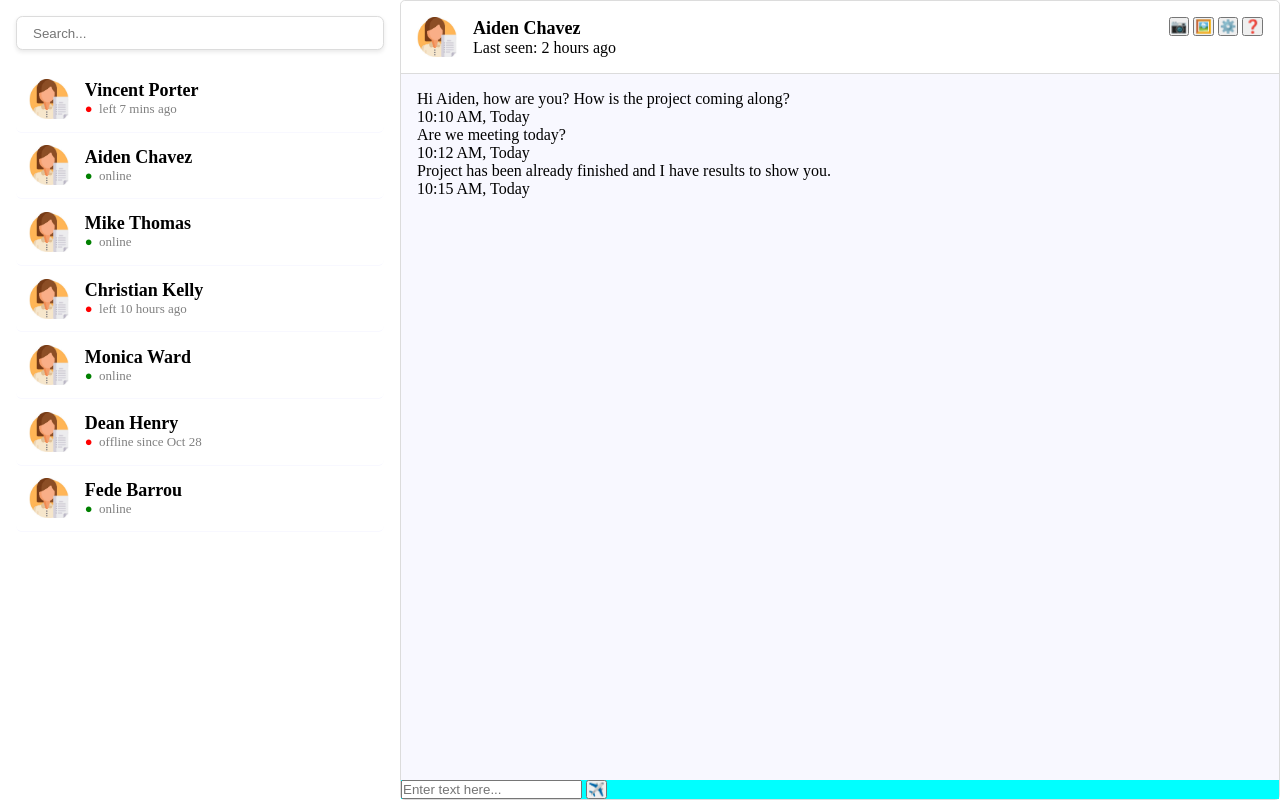
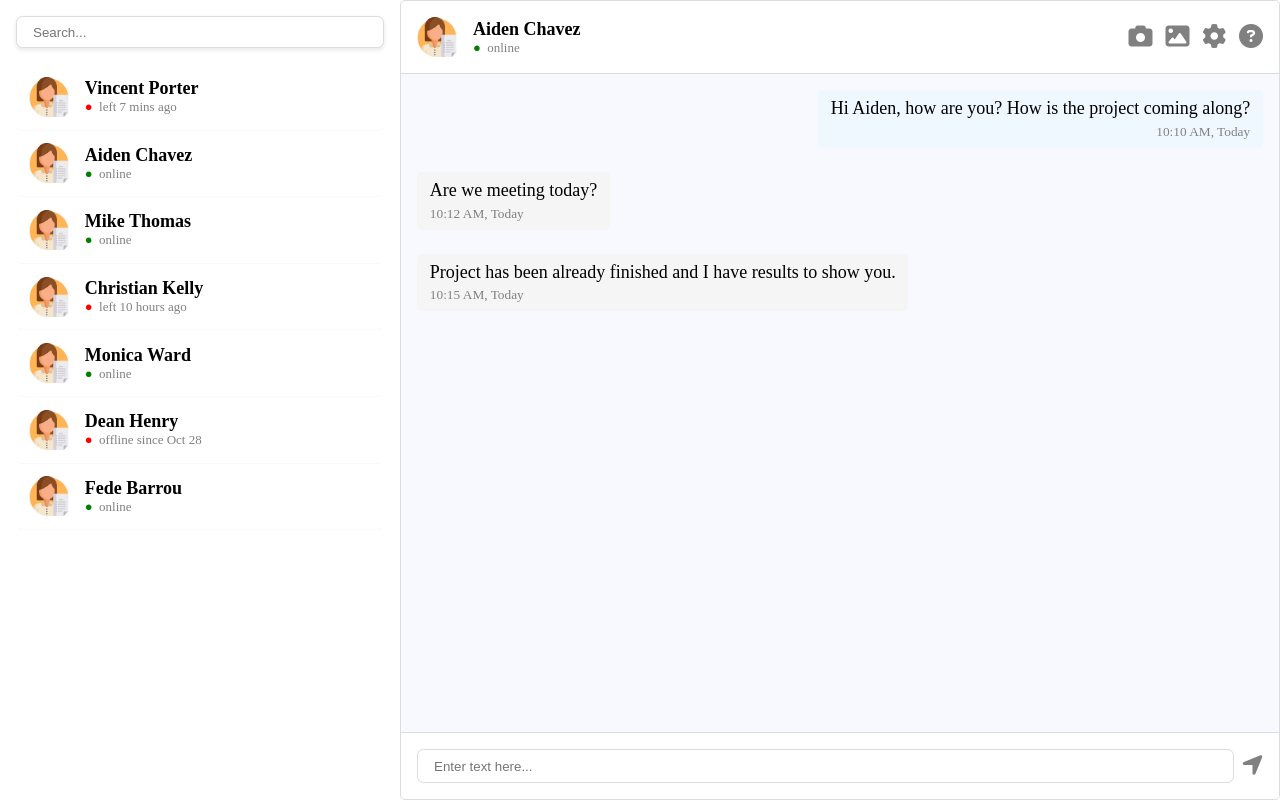
Before and after one commit to fedebarrou/utn-trabajo-practico, a plain HTML site: page index.html in a window 1280 px wide. Drawn offline with Linux system fonts and the light colour scheme.

Commit message:
Adaptacion chat

```diff
--- a/index.html
+++ b/index.html
@@ -6,6 +6,7 @@
   <meta name="viewport" content="width=device-width, initial-scale=1.0">
   <title>Chat UI</title>
   <link rel="stylesheet" href="styles.css">
+  <link rel="stylesheet" href="https://cdnjs.cloudflare.com/ajax/libs/font-awesome/6.5.0/css/all.min.css">
 </head>
 
 <body>
@@ -77,18 +78,33 @@
     <main class="chat">
       <header>
         <div class="chat-header">
+
+          <button class="button-back">
+            <i class="fas fa-angle-left"></i>
+          </button>
           <img src="avatar.jpeg" alt="imagen de perfil">
 
           <div>
             <h3>Aiden Chavez</h3>
-            <p>Last seen: 2 hours ago</p>
+            <p class="status online">online</p>
           </div>
         </div>
         <div class="chat-actions">
-          <button title="Sacar foto">📷</button>
-          <button>🖼️</button>
-          <button>⚙️</button>
-          <button>❓</button>
+          <button title="Sacar foto">
+            <i class="fa-solid fa-camera"></i>
+          </button>
+
+          <button title="Enviar imagen">
+            <i class="fa-solid fa-image"></i>
+          </button>
+
+          <button title="Configuración">
+            <i class="fa-solid fa-gear"></i>
+          </button>
+
+          <button title="Ayuda">
+            <i class="fa-solid fa-circle-question"></i>
+          </button>
         </div>
       </header>
 
@@ -108,7 +124,10 @@
       </section>
       <footer class="chat-footer">
         <input type="text" placeholder="Enter text here...">
-        <button>✈️</button>
+
+        <button>
+          <i class="fa-solid fa-location-arrow"></i>
+        </button>
       </footer>
     </main>
   </section>
--- a/styles.css
+++ b/styles.css
@@ -10,6 +10,10 @@ body {
   overflow: hidden;
 }
 
+
+p {
+  font-size: 18px;
+}
 
 .section-grid {
   display: grid;
@@ -36,13 +40,22 @@ body {
   border-bottom: 1px solid ghostwhite;
 }
 
-.search {
+.search,
+.chat-footer input {
   border: 1.5px solid gainsboro;
   height: 2rem;
   border-radius: 0.4rem;
-  padding: 1rem;
+  padding: 0rem 1rem;
+  width: 100%;
+
+}
+
+
+.search {
   box-shadow: 0 2px 4px rgba(26, 26, 26, 0.1);
 }
+
+
 
 
 .contact-list {
@@ -140,13 +153,93 @@ body {
 
 
 .chat-messages {
+  display: flex;
+  flex-direction: column;
+  gap: 1.5rem;
   background-color: ghostwhite;
   height: 100%;
   padding: 1rem;
 }
 
 
-.chat-footer {
-  background-color: aqua;
+.message {
+  padding: 0.5rem 0.8rem;
+  border-radius: 0.3rem;
+  display: flex;
+  flex-direction: column;
+  gap: 0.3rem
+}
+
+
+.chat-actions {
+  display: flex;
+  gap: 0.8rem;
 
 }
+
+
+.chat-actions button,
+.chat-footer button {
+  border: none;
+  color: gray;
+  font-size: x-large;
+  background-color: transparent;
+}
+
+
+
+.timestamp {
+  color: gray;
+  font-size: smaller;
+}
+
+
+.sent {
+  background-color: aliceblue;
+  align-self: end;
+  text-align: right;
+}
+
+
+.received {
+  background-color: #f5f5f5;
+  align-self: start;
+  text-align: left;
+}
+
+
+.chat-footer {
+  padding: 1rem;
+  border-top: 1px solid gainsboro;
+  display: flex;
+  justify-content: space-between;
+  gap: 0.5rem;
+}
+
+
+.button-back {
+  display: none;
+  color: grey;
+  background-color: transparent;
+  border: none;
+  font-size: x-large;
+}
+
+
+
+
+
+@media (max-width: 768px) {
+  .sidebar {
+    display: none;
+  }
+
+  .section-grid {
+    grid-template-columns: 1fr;
+  }
+
+
+  .button-back {
+    display: block;
+  }
+}
```
